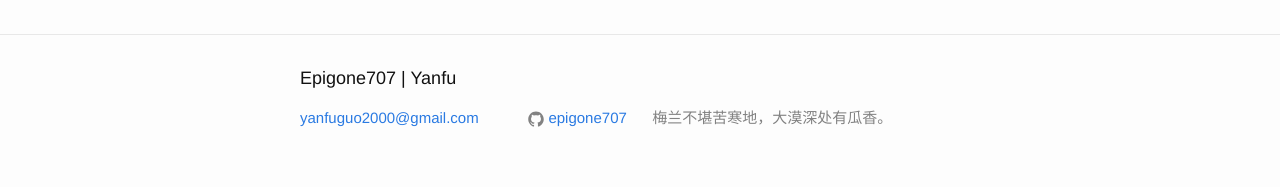
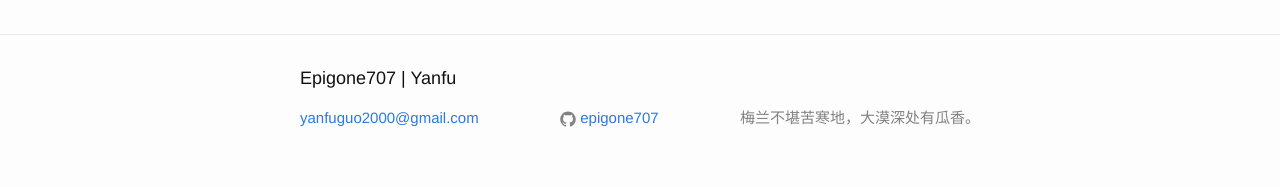
Before and after one commit to epigone707/epigone707.github.io, a Jekyll site: the page built from index.html, in a window 1280 px wide. Shown: the part 2326-2513 px from the top of the page. Built offline with Jekyll 4.4.1, drawn with Linux system fonts in a browser that asks for light colours.

Commit message:
fix footer quote

```diff
--- a/_sass/_layout.scss
+++ b/_sass/_layout.scss
@@ -119,28 +119,16 @@
     font-size: 15px;
     color: $grey-color;
     margin-left: -$spacing-unit / 2;
-    @extend %clearfix;
+    display: flex;
+    justify-content: space-between;
+    // @extend %clearfix;
 }
 
 .footer-col {
     float: left;
     margin-bottom: $spacing-unit / 2;
     padding-left: $spacing-unit / 2;
-}
 
-.footer-col-1 {
-    width: -webkit-calc(35% - (#{$spacing-unit} / 2));
-    width: calc(35% - (#{$spacing-unit} / 2));
-}
-
-.footer-col-2 {
-    width: -webkit-calc(20% - (#{$spacing-unit} / 2));
-    width: calc(20% - (#{$spacing-unit} / 2));
-}
-
-.footer-col-3 {
-    width: -webkit-calc(45% - (#{$spacing-unit} / 2));
-    width: calc(45% - (#{$spacing-unit} / 2));
 }
 
 @include media-query($on-laptop) {
```
